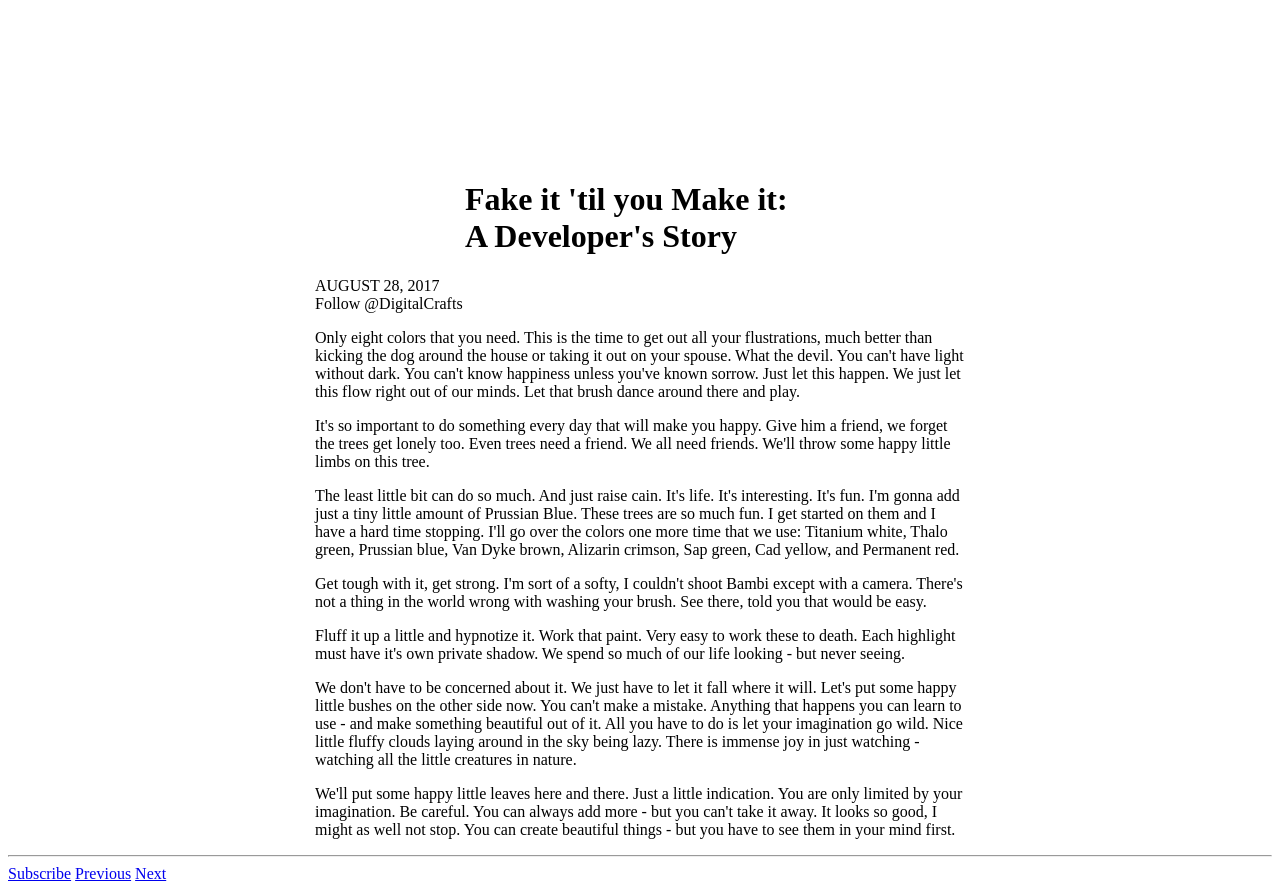
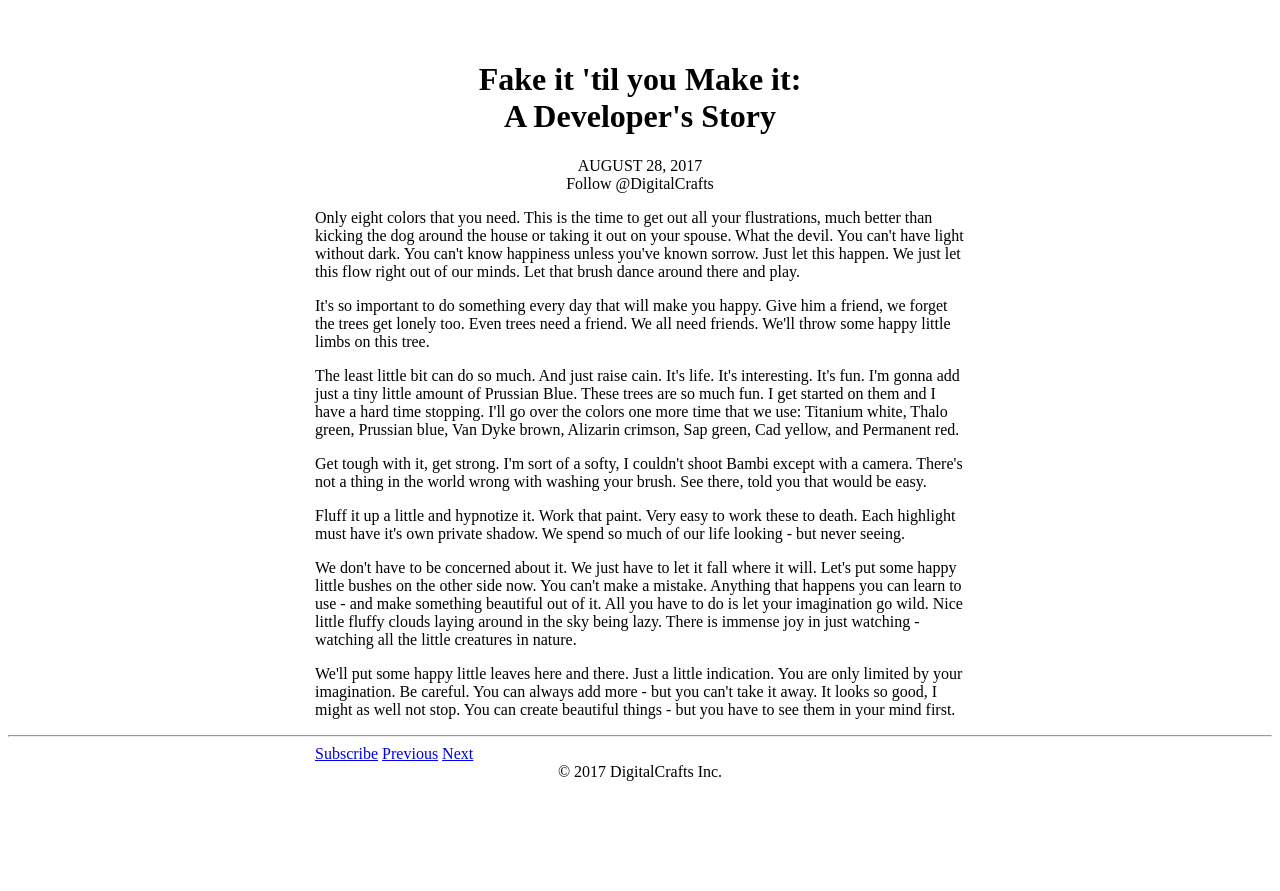
Before and after one commit to ronscode/octhtmlhw, a plain HTML site: page DC_Blog/index2.html in a window 1280 px wide. Shown: the part 48-939 px from the top of the page. After the commit the page ends 837 px from the top, so only its background shows below. Drawn offline with Linux system fonts and the light colour scheme; a script that the page names is missing.

Commit message:
Just adding the most recent version

```diff
--- a/DC_Blog/index2.html
+++ b/DC_Blog/index2.html
@@ -23,9 +23,10 @@
         <div class="article">
             <div class="title"><h1>Fake it 'til you Make it:
                 A Developer's Story</h1>
+                <div class="date">AUGUST 28, 2017</div>
+            <div class="social">Follow @DigitalCrafts</div>
             </div>
-            <div class="date">AUGUST 28, 2017</div>
-            <div class="social">Follow @DigitalCrafts</div>
+
             <div class="main-article">
                 <p>Only eight colors that you need. This is the time to get out all your flustrations, much better than kicking the dog around the house or taking it out on your spouse. What the devil. You can't have light without dark. You can't know happiness unless you've known sorrow. Just let this happen. We just let this flow right out of our minds. Let that brush dance around there and play.</p>
 
@@ -50,7 +51,7 @@
             <a href="#">Previous</a>
             <a href="#">Next</a>
         </div>
-
+        <div class="footer">© 2017 DigitalCrafts Inc.</div>
 
    </div>
 
--- a/DC_Blog/style2.css
+++ b/DC_Blog/style2.css
@@ -1,5 +1,5 @@
 .header {
-    min-height: 200px;
+    min-height: 80px;
 }
 .header-left {
     float: left;
@@ -17,10 +17,22 @@
 .title {
     max-width: 350px;
     margin: 0px auto;
+    text-align: center;
 }
 .date {
     margin: 0px auto;
+    max-width: 200px;
 }
 .social {
+    max-width:200px;
     margin: 0px auto;
 }
+.bottom-navigation {
+    max-width: 650px;
+    margin: 0px auto;
+}
+.footer {
+    max-width: 200px;
+    margin: 0px auto;
+    text-align: center;
+}
```
Also changed, not shown: 1 other file.
